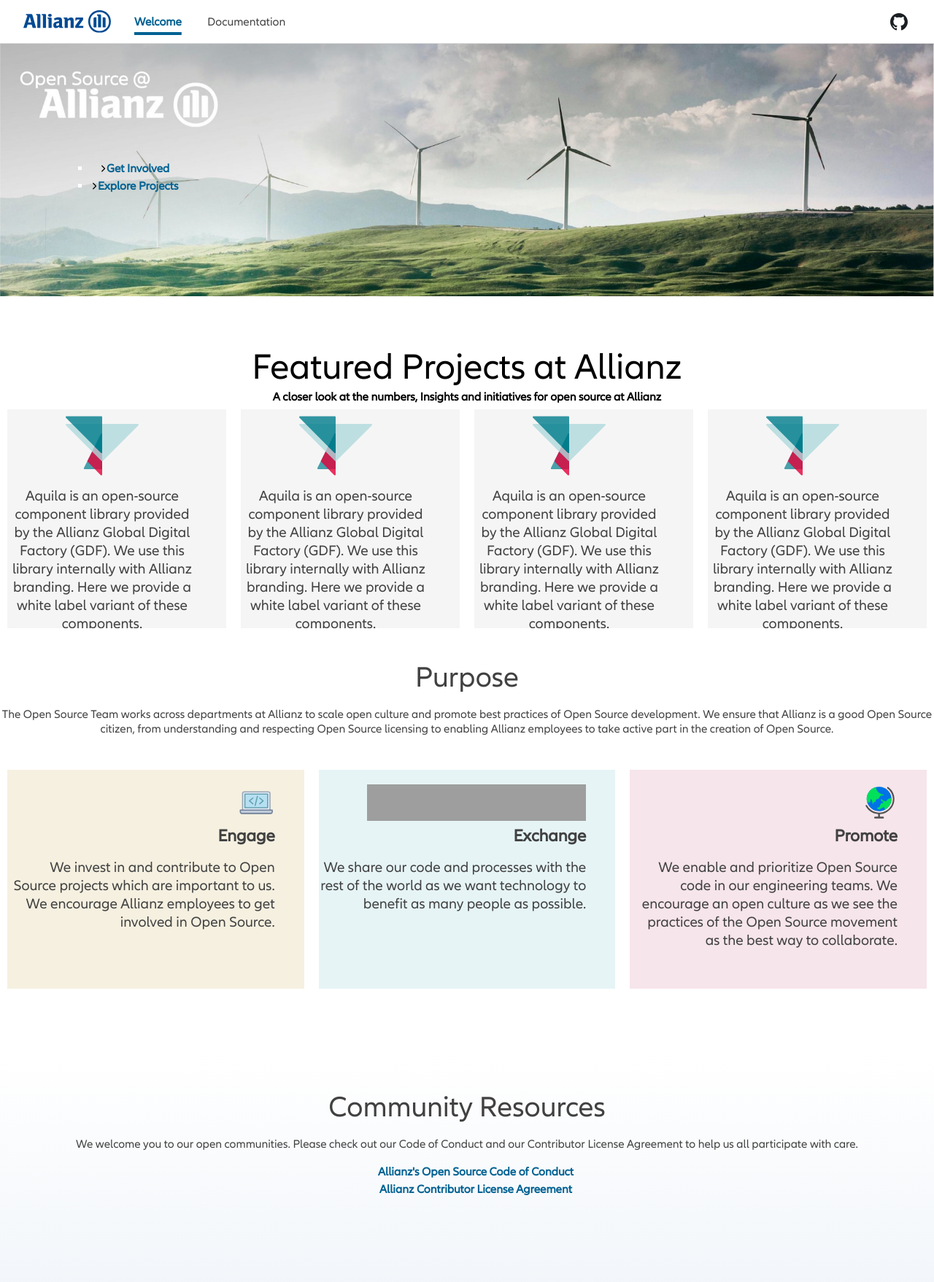
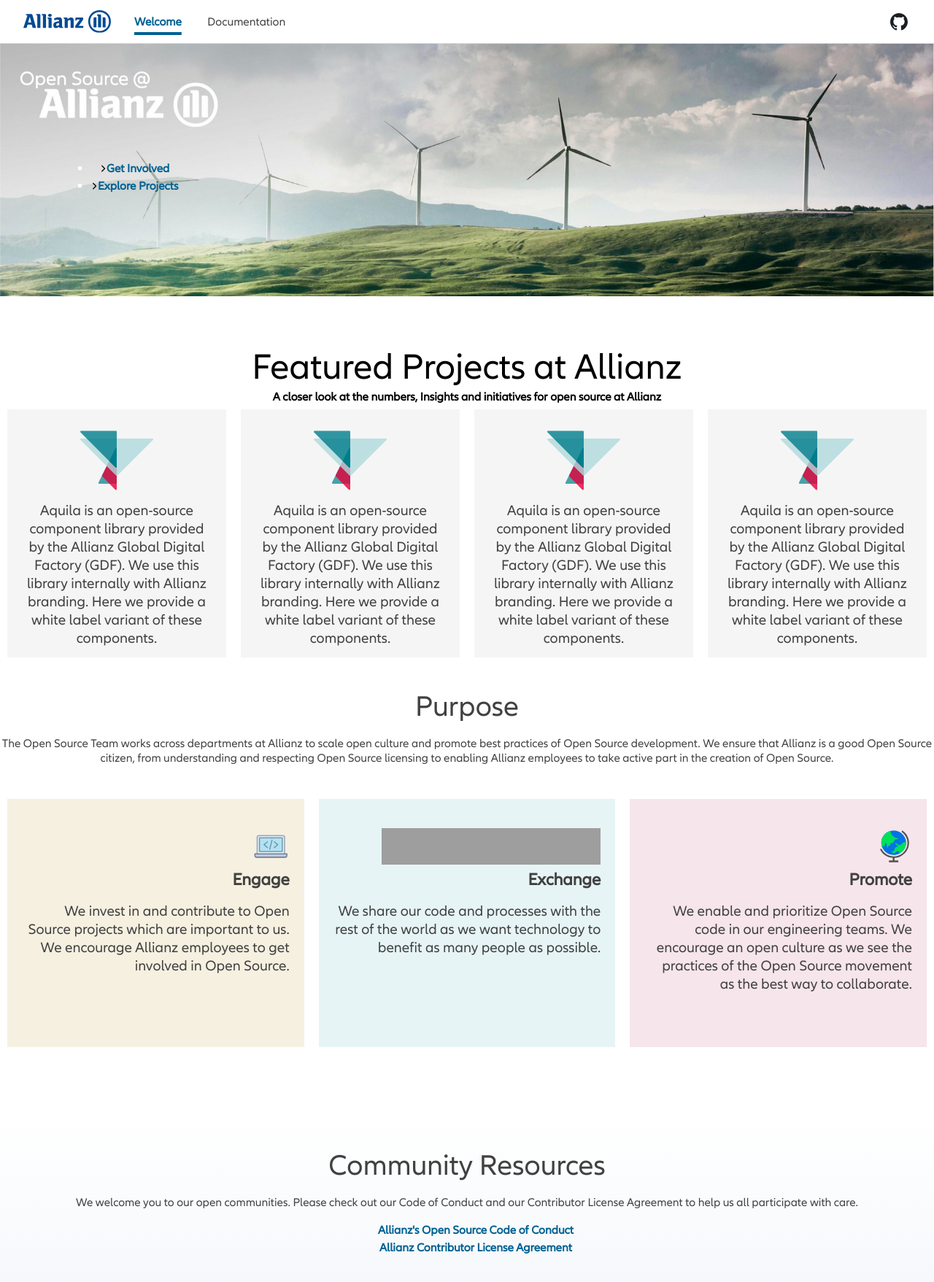
Before and after one commit to ultimatekrishna/ospo, a Jekyll site: the page built from _pages/index.html, in a window 1280 px wide. Shown: the top 1757 px of the page at 73% size. Built offline with Jekyll 4.4.1, drawn with Linux system fonts in a browser that asks for light colours; grey boxes are pictures that could not be loaded.

Commit message:
chore: adapting css

```diff
--- a/_layouts/assets/index.css
+++ b/_layouts/assets/index.css
@@ -59,7 +59,7 @@
     text-align: center;
     font-size: 20px;
     overflow-y: auto;
-    padding-right: 2em;
+    padding: 1em;
     height: 300px;
 }
 
@@ -78,7 +78,7 @@
     text-align: end;
     font-size: 20px;
     overflow-y: auto;
-    padding-right: 2em;
+    padding: 1em;
     height: 300px;
 }
 
@@ -89,7 +89,7 @@
     text-align: end;
     font-size: 20px;
     overflow-y: auto;
-    padding-right: 2em;
+    padding: 1em;
     height: 300px;
 }
 
@@ -100,7 +100,7 @@
     text-align: end;
     font-size: 20px;
     overflow-y: auto;
-    padding-right: 2em;
+    padding: 1em;
     height: 300px;
 }
 
```
